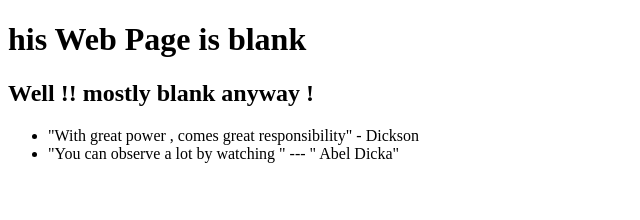
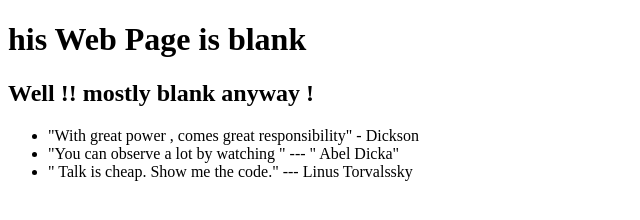
Before and after one commit to ydicka/0main_openSAP_repo, a plain HTML site: page index.html in a window 1280 px wide. Shown: the whole page, without its empty margins (0-640 px from the left). Drawn offline with Linux system fonts and the light colour scheme.

```diff
--- a/index.html
+++ b/index.html
@@ -13,6 +13,7 @@
 			<ul>
 				<li> "With great power , comes great responsibility" - Dickson</li>
 				<li>  "You can observe a lot by watching " --- " Abel Dicka" </li>
+				<li> " Talk is cheap. Show me the code." --- Linus Torvalssky</li>
 			</ul>
 		</body>
 	</html>
```
